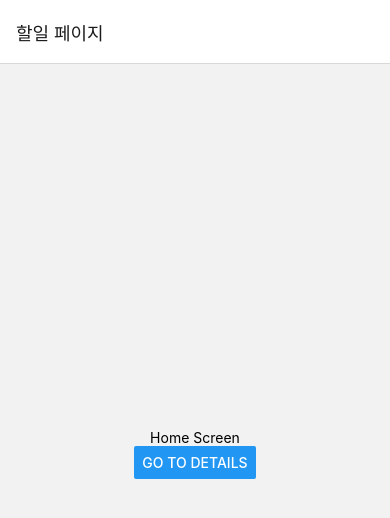
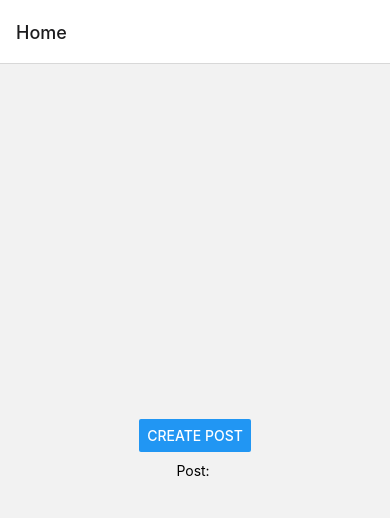
Before and after one commit to noy3928/LearningReactNative, a React Native app: screen / in a window 390 px wide. Shown: the top 518 px of the page. Built offline with nearby package versions, Linux system fonts and the light colour scheme.

Commit message:
Passing parameters to routes

```diff
--- a/App.js
+++ b/App.js
@@ -1,19 +1,53 @@
 import React, { useState } from "react"
-import { StyleSheet, Text, Button, View } from "react-native"
+import { StyleSheet, Text, Button, View, TextInput } from "react-native"
 import Task from "./components/Task"
 import { NavigationContainer } from "@react-navigation/native"
 import { createNativeStackNavigator } from "@react-navigation/native-stack"
 import TodoPage from "./pages/todos"
 
-function HomeScreen({ navigation }) {
+function HomeScreen({ navigation, route }) {
+  React.useEffect(() => {
+    if (route.params?.post) {
+      // Post updated, do something with `route.params.post`
+      // For example, send the post to the server
+    }
+  }, [route.params?.post])
+
   return (
     <View style={{ flex: 1, alignItems: "center", justifyContent: "center" }}>
-      <Text>Home Screen</Text>
       <Button
-        title="Go to Details"
-        onPress={() => navigation.navigate("Details")}
+        title="Create post"
+        onPress={() => navigation.navigate("CreatePost")}
       />
+      <Text style={{ margin: 10 }}>Post: {route.params?.post}</Text>
     </View>
+  )
+}
+
+function CreatePostScreen({ navigation, route }) {
+  const [postText, setPostText] = React.useState("")
+
+  return (
+    <>
+      <TextInput
+        multiline
+        placeholder="What's on your mind?"
+        style={{ height: 200, padding: 10, backgroundColor: "white" }}
+        value={postText}
+        onChangeText={setPostText}
+      />
+      <Button
+        title="Done"
+        onPress={() => {
+          // Pass and merge params back to home screen
+          navigation.navigate({
+            name: "Home",
+            params: { post: postText },
+            merge: true,
+          })
+        }}
+      />
+    </>
   )
 }
 
@@ -23,12 +57,8 @@ export default function App() {
   return (
     <NavigationContainer>
       <Stack.Navigator>
-        <Stack.Screen
-          name="Home"
-          component={HomeScreen}
-          options={{ title: "할일 페이지" }}
-        />
-        <Stack.Screen name="Details" component={TodoPage} />
+        <Stack.Screen name="Home" component={HomeScreen} />
+        <Stack.Screen name="CreatePost" component={CreatePostScreen} />
       </Stack.Navigator>
     </NavigationContainer>
   )
--- a/pages/todos/index.js
+++ b/pages/todos/index.js
@@ -7,12 +7,14 @@ import {
   KeyboardAvoidingView,
   TouchableOpacity,
   Keyboard,
+  Button,
 } from "react-native"
 import Task from "../../components/Task"
 
-export default function TodoPage() {
+export default function TodoPage({ route, navigation }) {
   const [task, setTask] = useState()
   const [taskItems, setTaskItems] = useState([])
+  const { itemId, otherParam } = route.params
 
   const handleAddTask = () => {
     Keyboard.dismiss()
@@ -29,7 +31,10 @@ export default function TodoPage() {
   return (
     <View style={styles.container}>
       <View style={styles.taskWrapper}>
-        <Text style={styles.sectionTitle}>오늘의 할 일</Text>
+        <Text style={styles.sectionTitle}>
+          {otherParam}
+          {itemId}
+        </Text>
         <View style={styles.items}>
           {taskItems.map((item, index) => {
             return (
```
Also changed, not shown: 1 other file (tests, documents, lock files or other folders).
